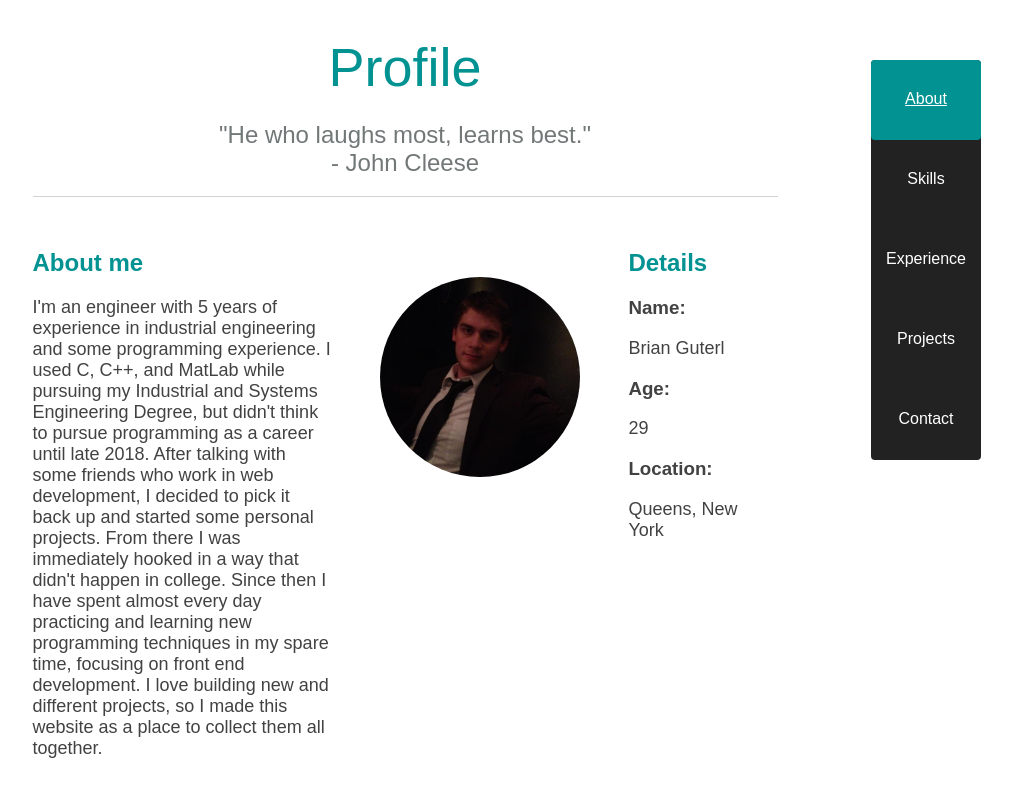
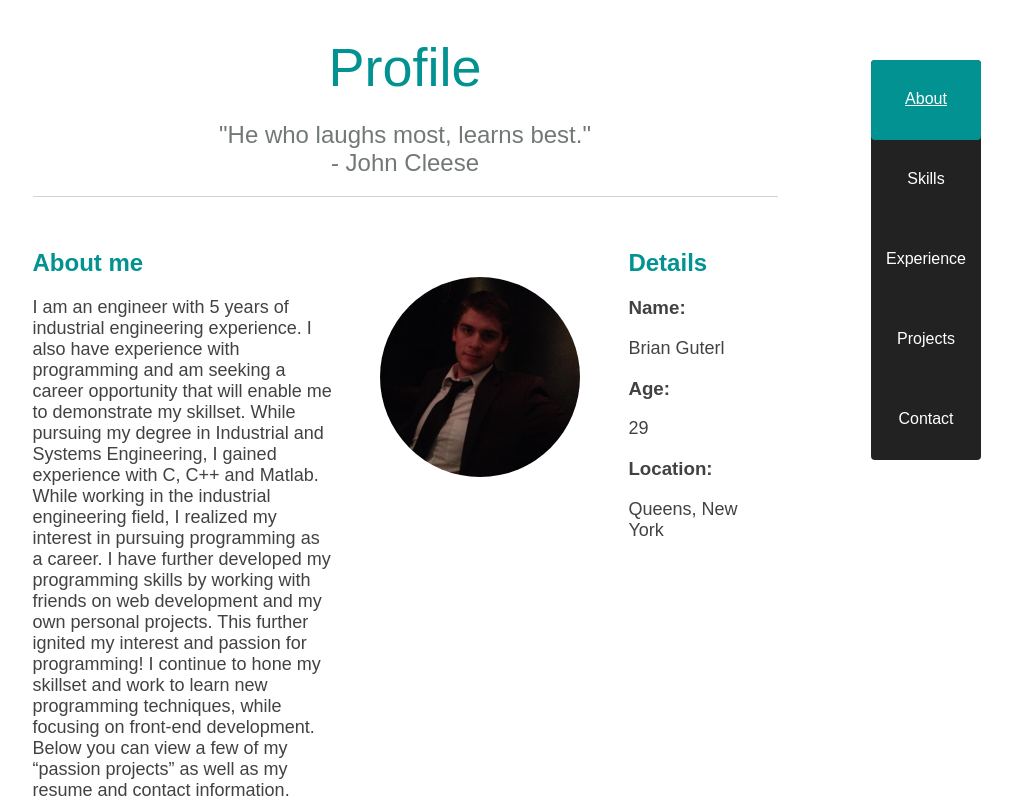
Before and after one commit to Blistighast/BrianGuterl, a React (Create React App) app: page / in a window 1280 px wide. Shown: the top 800 px of the page, without its empty margins (235-1247 px from the left). Built offline with nearby package versions, Linux system fonts and the light colour scheme.

Commit message:
changed about

```diff
--- a/src/components/Main/about.js
+++ b/src/components/Main/about.js
@@ -17,14 +17,14 @@ const About = () => {
           <div>
             <h2>About me</h2>
             <p>
-              I'm an engineer with 5 years of experience in industrial engineering and some programming
-              experience. I used C, C++, and MatLab while pursuing my Industrial and Systems Engineering
-              Degree, but didn't think to pursue programming as a career until late 2018. After talking
-              with some friends who work in web development, I decided to pick it back up and started
-              some personal projects. From there I was immediately hooked in a way that didn't happen
-              in college. Since then I have spent almost every day practicing and learning new programming
-              techniques in my spare time, focusing on front end development. I love building new
-              and different projects, so I made this website as a place to collect them all together.</p>
+            I am an engineer with 5 years of industrial engineering experience. I also have experience with
+            programming and am seeking a career opportunity that will enable me to demonstrate my skillset.
+            While pursuing my degree in Industrial and Systems Engineering, I gained experience with C, C++ and Matlab.
+            While working in the industrial engineering field, I realized my interest in pursuing programming as a
+            career.  I have further developed my programming skills by working with friends on web development and my
+            own personal projects. This further ignited my interest and passion for programming! I continue to hone
+            my skillset and work to learn new programming techniques, while focusing on front-end development.
+            Below you can view a few of my “passion projects” as well as my resume and contact information.</p>
           </div>
           <div className="pic-holder">
             <img src="./img/briansuit.png" alt="me" className="about-pic" />
```
